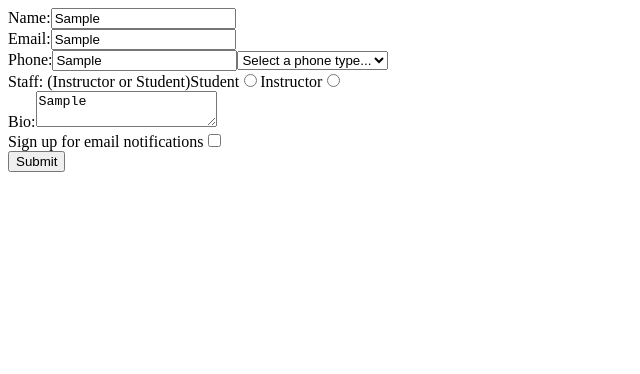
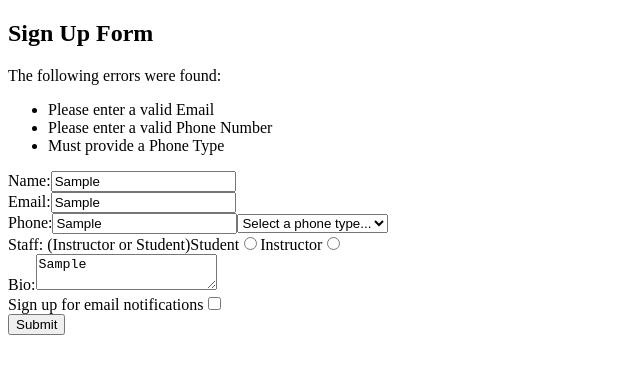
Before and after one commit to javidenis/formValidationsReact-practice, a React (Create React App) app: page / in a window 1280 px wide. Both pictures are taken after typing "Sample", "Sample", "Sample", "Sample" into the empty fields and a click on the button "Submit". Shown: the top 374 px of the page, without its empty margins (0-640 px from the left). Built offline with nearby package versions, Linux system fonts and the light colour scheme.

Commit message:
hopefully done

```diff
--- a/src/components/Form.js
+++ b/src/components/Form.js
@@ -5,7 +5,7 @@ import Staff from "./Staff";
 import Bio from "./Bio";
 import Notifications from "./Notifications";
 
-import { useState } from 'react';
+import { useState, useEffect } from 'react';
 
 function Form () {
   const [name, setName] = useState("");
@@ -16,11 +16,40 @@ function Form () {
   const [staff, setStaff] = useState("");
   const [notifications, setNotifications] = useState(false);
   const [validationErrors, setValidationErrors] = useState([]);
-  // const [hasSubmitted, setHasSubmitted] = useState(false);
+  const [hasSubmitted, setHasSubmitted] = useState(false);
+
+  // validations
+  useEffect(() => {
+    const errors = [];
+    // name must exist
+    if (!name.length) errors.push("Please enter your Name");
+
+    // email must exist and be properly formatted
+    let emailRegex = /^[\w]?@[\w]?\.[\w]?/g;
+    if (!email.length) errors.push("Please enter your Email");
+    else if (!email.match(emailRegex)) errors.push("Please enter a valid Email");
+
+    // phone number properly formatted
+    // phone type should be selected if there is a phone number
+    if(phone) {
+      let phoneRegex = /[\d]{3}-[\d]{3}-[\d]{4}/g;
+      if(!phone.match(phoneRegex)) errors.push("Please enter a valid Phone Number");
+      if(!phoneType) errors.push("Must provide a Phone Type");
+    }
+
+    // bio has a limit of 280 characters
+    if(bio.length > 280) errors.push("Bio may not exceed 280 characters");
+
+    setValidationErrors(errors);
+  }, [name, email, phone, phoneType, bio]);
 
   function submitForm(e) {
     e.preventDefault();
 
+    setHasSubmitted(true);
+
+    // if it passes validations, console log
+    if (!validationErrors.length) {
       const formData = {
         name,
         email,
@@ -31,12 +60,37 @@ function Form () {
         notifications,
         submittedOn: new Date()
       };
-    // validations
-    // if it passes validations, console log
-    console.log(formData)
+
+      console.log(formData);
+
+      // reset form
+      setName("");
+      setEmail("");
+      setPhone("");
+      setPhoneType("");
+      setBio("");
+      setStaff("");
+      setNotifications(false)
+      setValidationErrors([]);
+      setHasSubmitted(false);
+    }
   }
 
   return (
+    <div>
+      <h2>Sign Up Form</h2>
+      {
+        hasSubmitted && validationErrors.length > 0 && (
+          <div>
+            The following errors were found:
+            <ul>
+              {validationErrors.map((error) => (
+                <li key={error}>{error}</li>
+              ))}
+            </ul>
+          </div>
+        )
+      }
       <form onSubmit={submitForm}>
         <Name name={name} setName={setName}/>
         <Email email={email} setEmail={setEmail}/>
@@ -46,6 +100,7 @@ function Form () {
         <Notifications notifications={notifications} setNotifications={setNotifications}/>
         <button>Submit</button>
       </form>
+    </div>
   )
 }
 
--- a/src/components/Phone.js
+++ b/src/components/Phone.js
@@ -5,6 +5,7 @@ function Phone({ phone, setPhone, phoneType, setPhoneType }) {
       <input
         id="phone"
         type="text"
+        placeholder="XXX-XXX-XXXX"
         onChange={(e) => setPhone(e.target.value)}
         value={phone}
       />
```
Lines whose indentation alone changed are shown as unchanged.
